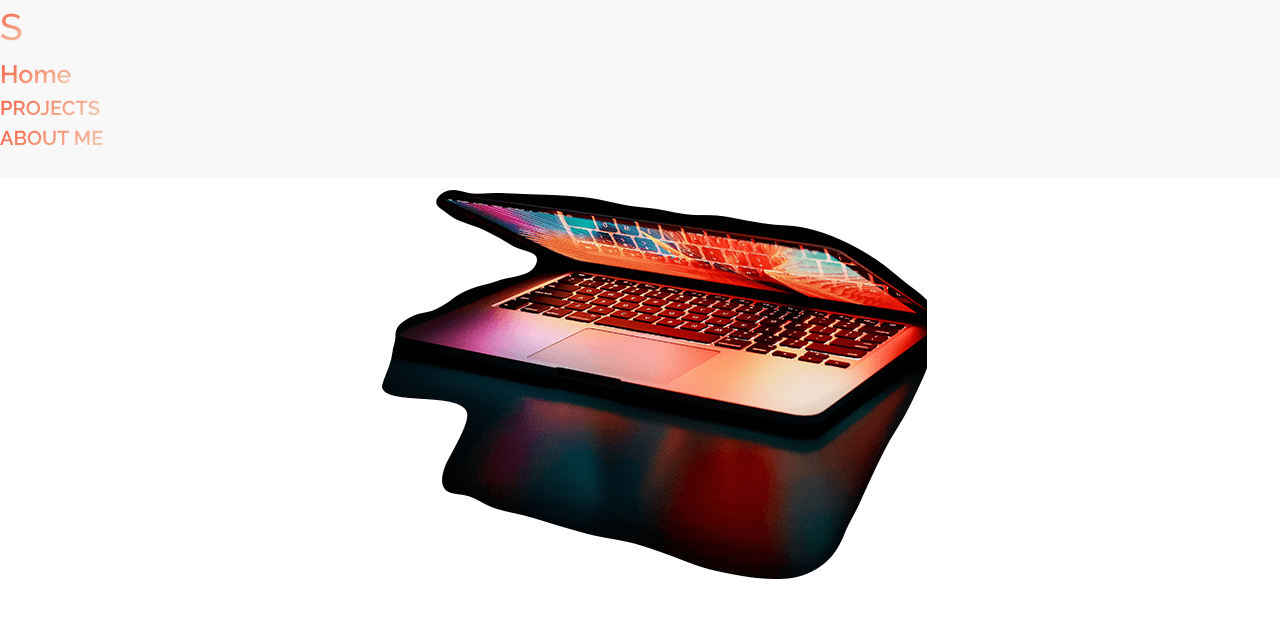
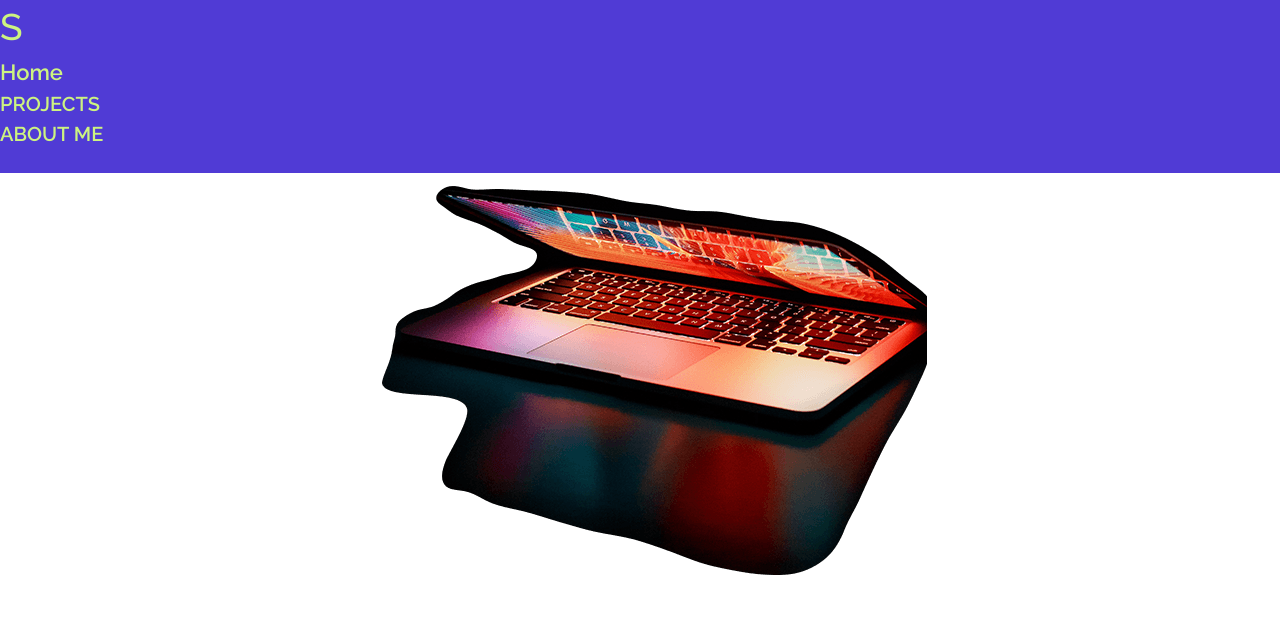
Before and after one commit to AbdEDjalilSaf/MY-PORTFLIO, a React (Vite) app: page / in a window 1280 px wide. Shown: the top 618 px of the page. Built offline with nearby package versions, Linux system fonts and the light colour scheme.

Commit message:
first two version

```diff
--- a/src/App.css
+++ b/src/App.css
@@ -27,13 +27,8 @@
 .logo{
   font-size: 37px;
   user-select: none;
-  background: -webkit-linear-gradient(
-    120deg,
-    var(--primary-color-alt),
-    var(--primary-color)
-  );
-  -webkit-background-clip: text;
-  -webkit-text-fill-color: transparent;
+  color: #cdf381;
+
 }
 .myGradient{
   background: -webkit-linear-gradient(
@@ -46,19 +41,16 @@
 }
 li a{
   font-size: 40px;
-  background: -webkit-linear-gradient(
-    120deg,
-    var(--primary-color-alt),
-    var(--primary-color)
-  );
-  -webkit-background-clip: text;
-  -webkit-text-fill-color: transparent;
+color: #cdf381;
 }
 .menuSvg{
   transition: all 10s ease;
 }
 li a{
   cursor: pointer;
+}
+.bgHeader{
+  background-color: #503bd5;
 }
 .textLink{
   font-size: 22px;
@@ -68,40 +60,16 @@
   font-size: 20px;
   font-weight: 800;
 }
-.active{
-  font-size: 25px;
-  position: relative;
-  font-weight: 800;
-  z-index: 10;
-  transition: 2s ease;
-  transition-delay: 2s;
-}
-.active::before{
-  content: "";
-  position: absolute;
-  transition: 2s ease;
-  transition-delay: 2s;
-  width: 17px;
-  height: 17px;
-  right: 0;
-  transform: translateX(-100px);
-  opacity: 0.7;
-  z-index: -1;
-  display: none;
-  border-radius: 3px;
-  top: 30%;
+.active:hover{
   background: -webkit-linear-gradient(
     120deg,
     var(--primary-color-alt),
     var(--primary-color)
   );
+  -webkit-background-clip: text;
+  -webkit-text-fill-color: transparent;
+}
 
-}
-.active:hover:before{
-  display: block;
-  transform: translateX(-10px);
-  transition: 2s ease;
-}
 @media (max-width:469px) {
   .landing{
     min-height: 80vh;
--- a/src/App.jsx
+++ b/src/App.jsx
@@ -20,7 +20,7 @@
 return (
 
 
-<div className='bg-black '>
+<div className='bgHeader '>
 
 <header className='py-7 px-10 md:12 lg:py-9 lg:px-15 xl:pt-18 xl:pb-15 xl:px-20 flex items-center justify-between '>
 <a className=' logo appFixed'>S</a>
@@ -29,8 +29,8 @@
   <li><a className='textBase hidden md:block'>PROJECTS</a></li>
   <li><a className='textBase hidden md:block'>ABOUT ME</a></li>
 <button onClick={clickMenuSvg} className='md:hidden'>
-{isOpen ? <svg xmlns="http://www.w3.org/2000/svg"  fill='hsl(9,94%,77%)' viewBox="0 0 448 512" className='w-6 cursor-pointer menuSvg' strokeWidth={0.5}><path d="M0 96C0 78.3 14.3 64 32 64H416c17.7 0 32 14.3 32 32s-14.3 32-32 32H32C14.3 128 0 113.7 0 96zM0 256c0-17.7 14.3-32 32-32H416c17.7 0 32 14.3 32 32s-14.3 32-32 32H32c-17.7 0-32-14.3-32-32zM448 416c0 17.7-14.3 32-32 32H32c-17.7 0-32-14.3-32-32s14.3-32 32-32H416c17.7 0 32 14.3 32 32z"/></svg>
- : <svg xmlns="http://www.w3.org/2000/svg" fill='hsl(9,94%,77%)' viewBox="0 0 384 512" className='w-6 cursor-pointer'><path d="M342.6 150.6c12.5-12.5 12.5-32.8 0-45.3s-32.8-12.5-45.3 0L192 210.7 86.6 105.4c-12.5-12.5-32.8-12.5-45.3 0s-12.5 32.8 0 45.3L146.7 256 41.4 361.4c-12.5 12.5-12.5 32.8 0 45.3s32.8 12.5 45.3 0L192 301.3 297.4 406.6c12.5 12.5 32.8 12.5 45.3 0s12.5-32.8 0-45.3L237.3 256 342.6 150.6z"/></svg>}
+{isOpen ? <svg xmlns="http://www.w3.org/2000/svg"  fill='#cdf381' viewBox="0 0 448 512" className='w-6 cursor-pointer menuSvg' strokeWidth={0.5}><path d="M0 96C0 78.3 14.3 64 32 64H416c17.7 0 32 14.3 32 32s-14.3 32-32 32H32C14.3 128 0 113.7 0 96zM0 256c0-17.7 14.3-32 32-32H416c17.7 0 32 14.3 32 32s-14.3 32-32 32H32c-17.7 0-32-14.3-32-32zM448 416c0 17.7-14.3 32-32 32H32c-17.7 0-32-14.3-32-32s14.3-32 32-32H416c17.7 0 32 14.3 32 32z"/></svg>
+ : <svg xmlns="http://www.w3.org/2000/svg" fill='#cdf381' viewBox="0 0 384 512" className='w-6 cursor-pointer'><path d="M342.6 150.6c12.5-12.5 12.5-32.8 0-45.3s-32.8-12.5-45.3 0L192 210.7 86.6 105.4c-12.5-12.5-32.8-12.5-45.3 0s-12.5 32.8 0 45.3L146.7 256 41.4 361.4c-12.5 12.5-12.5 32.8 0 45.3s32.8 12.5 45.3 0L192 301.3 297.4 406.6c12.5 12.5 32.8 12.5 45.3 0s12.5-32.8 0-45.3L237.3 256 342.6 150.6z"/></svg>}
 </button>
 </ul>
 </header>
```
